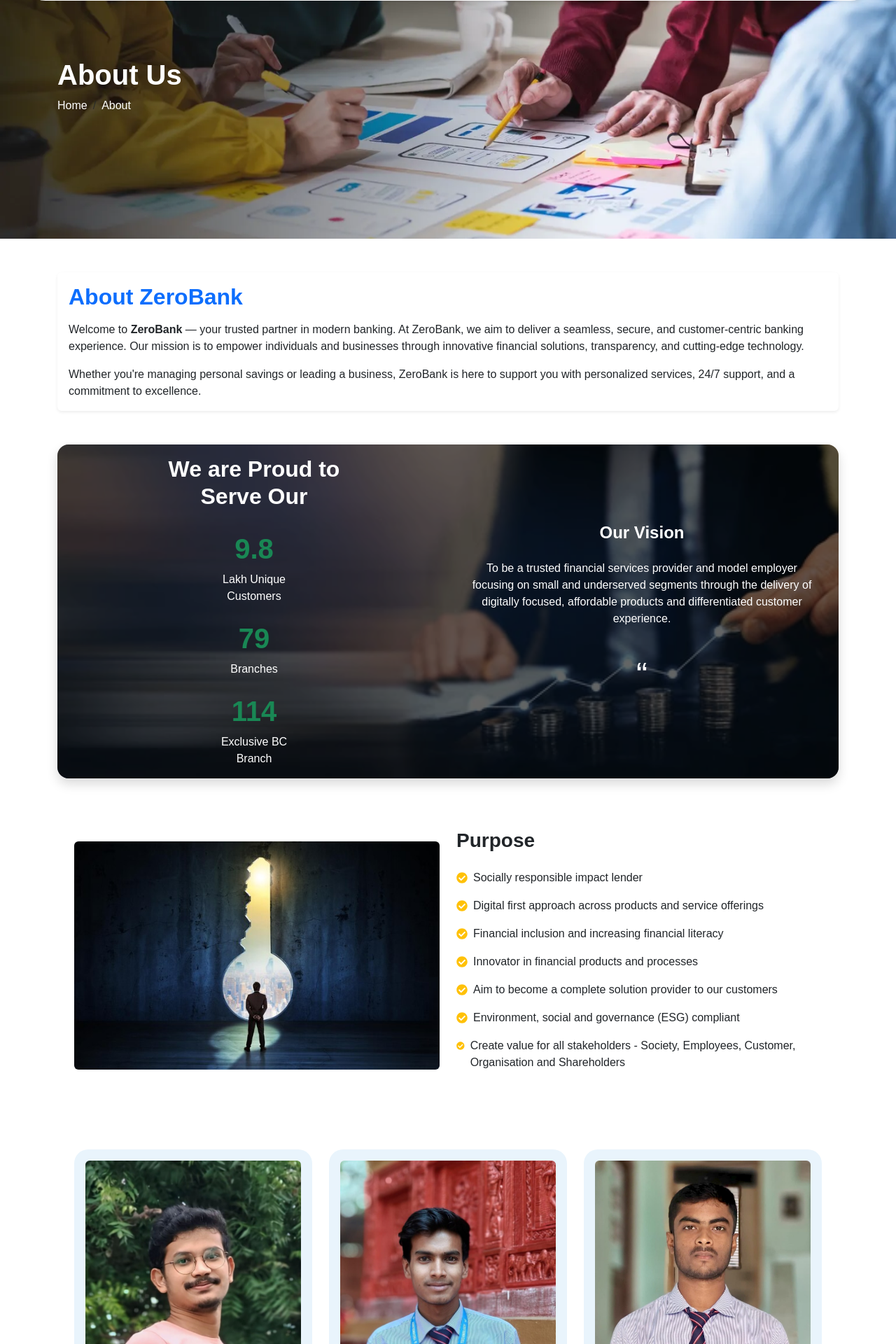
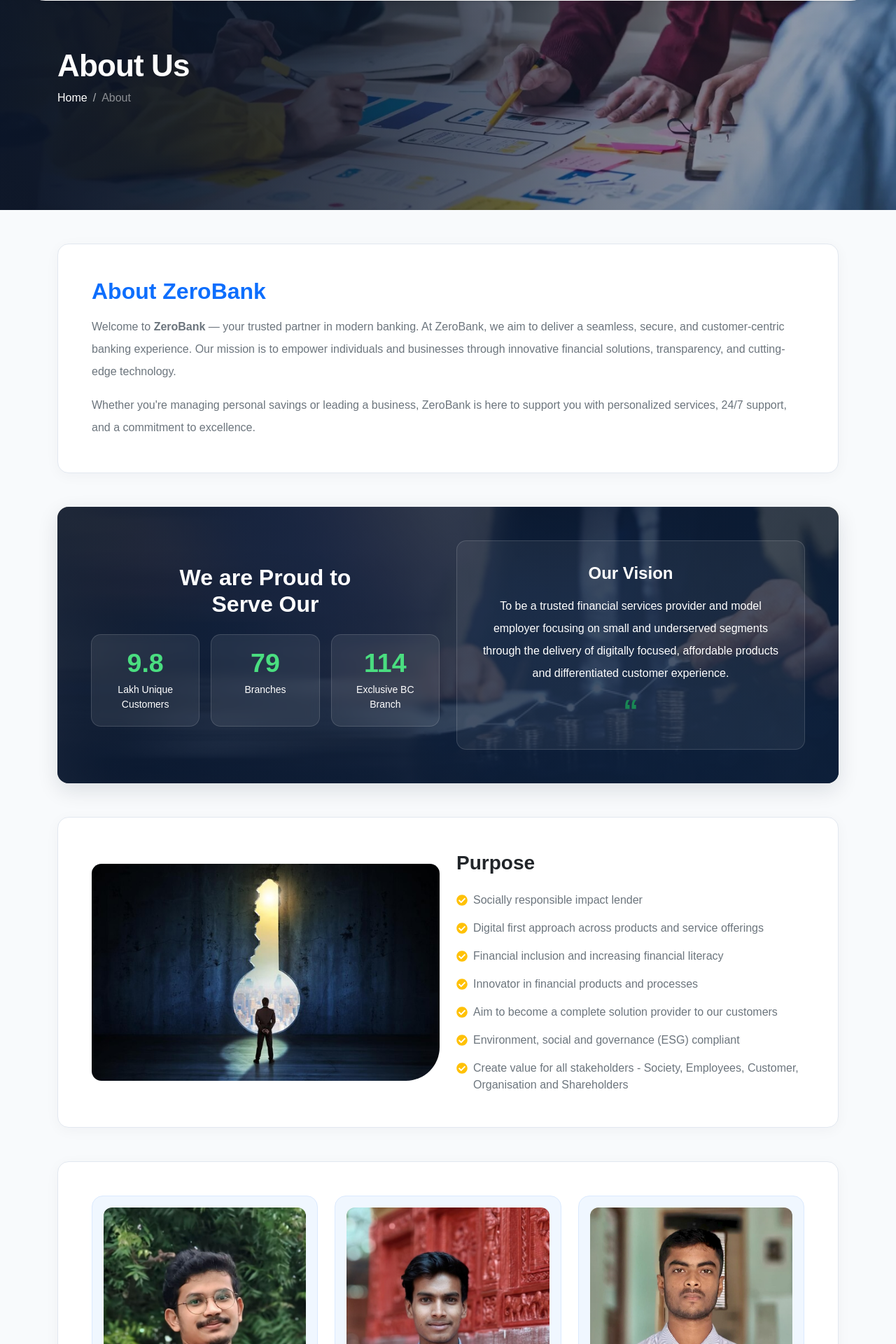
Before and after one commit to Basudeb-Bej/Digital_core_Banking_System, a React (Vite) app in the folder ZeroCode/front-end/: page /about in a window 1280 px wide. Shown: the part 80-2000 px from the top of the page at 70% size. Built offline with nearby package versions, Linux system fonts and the light colour scheme; no server answers.

Commit message:
Update about.jsx

```diff
--- a/ZeroCode/front-end/src/pages/about.jsx
+++ b/ZeroCode/front-end/src/pages/about.jsx
@@ -1,11 +1,11 @@
 import React from "react";
-import backgroundImage from '../assets/img/image5.png';
-import purposeImage from '../assets/img/image4.png';
-import breadcrumbImage from '../assets/img/image7.png';
+import backgroundImage from "../assets/img/image5.png";
+import purposeImage from "../assets/img/image4.png";
+import breadcrumbImage from "../assets/img/image7.png";
 import { FaCheckCircle } from "react-icons/fa";
-import director1 from '../assets/img/director1.jpg';
-import director2 from '../assets/img/director2.jpg';
-import director3 from '../assets/img/director3.jpg';
+import director1 from "../assets/img/director1.jpg";
+import director2 from "../assets/img/director2.jpg";
+import director3 from "../assets/img/director3.jpg";
 
 const points = [
   "Socially responsible impact lender",
@@ -14,49 +14,188 @@ const points = [
   "Innovator in financial products and processes",
   "Aim to become a complete solution provider to our customers",
   "Environment, social and governance (ESG) compliant",
-  "Create value for all stakeholders - Society, Employees, Customer, Organisation and Shareholders"
+  "Create value for all stakeholders - Society, Employees, Customer, Organisation and Shareholders",
 ];
 
 const directors = [
   {
     name: "Mr. Bikash Bhanja",
     role: "Chairman",
-    image: director1
+    image: director1,
   },
   {
     name: "Mr. Arup Mandal",
     role: "Director",
-    image: director2
+    image: director2,
   },
   {
     name: "Mr. Basudeb Bej",
     role: "Chief Finance Officer",
-    image: director3
-  }
+    image: director3,
+  },
 ];
 
 function About() {
   return (
-    <>
+    <div className="zb-about-wrapper">
+      <style>{`
+        .zb-about-wrapper {
+          background-color: #f8fafc;
+          color: #0f172a;
+          overflow-x: hidden;
+        }
+
+        /* Breadcrumb Hero */
+        .zb-about-hero {
+          position: relative;
+          background-size: cover;
+          background-position: center;
+          background-repeat: no-repeat;
+          min-height: clamp(220px, 32vw, 380px);
+          display: flex;
+          align-items: center;
+        }
+
+        .zb-about-hero-overlay {
+          position: absolute;
+          inset: 0;
+          background: linear-gradient(
+            90deg,
+            rgba(9, 21, 43, 0.84) 0%,
+            rgba(9, 21, 43, 0.58) 60%,
+            rgba(9, 21, 43, 0.35) 100%
+          );
+        }
+
+        .zb-about-hero-content {
+          position: relative;
+          z-index: 2;
+        }
+
+        .zb-about-hero-title {
+          font-size: clamp(1.75rem, 3.5vw, 2.75rem);
+          font-weight: 800;
+          letter-spacing: -0.02em;
+        }
+
+        .zb-breadcrumb .breadcrumb-item + .breadcrumb-item::before {
+          color: rgba(255, 255, 255, 0.65);
+        }
+
+        /* Surface Cards */
+        .zb-about-card {
+          background: #ffffff;
+          border: 1px solid #e2e8f0;
+          border-radius: 16px;
+          box-shadow: 0 4px 20px rgba(15, 23, 42, 0.04);
+        }
+
+        /* Stats & Vision Banner */
+        .zb-stats-banner {
+          position: relative;
+          background-size: cover;
+          background-position: center;
+          background-repeat: no-repeat;
+          border-radius: 16px;
+          overflow: hidden;
+          box-shadow: 0 10px 30px rgba(15, 23, 42, 0.12);
+        }
+
+        .zb-stats-overlay {
+          background: linear-gradient(
+            135deg,
+            rgba(9, 21, 43, 0.86) 0%,
+            rgba(15, 35, 66, 0.78) 100%
+          );
+        }
+
+        .zb-stat-box {
+          background: rgba(255, 255, 255, 0.08);
+          border: 1px solid rgba(255, 255, 255, 0.14);
+          border-radius: 14px;
+          padding: 1.25rem 0.75rem;
+          height: 100%;
+          backdrop-filter: blur(6px);
+        }
+
+        .zb-stat-value {
+          font-size: clamp(1.75rem, 3vw, 2.35rem);
+          font-weight: 800;
+          font-variant-numeric: tabular-nums;
+          color: #4ade80;
+          line-height: 1.1;
+          margin-bottom: 0.4rem;
+        }
+
+        .zb-vision-box {
+          background: rgba(255, 255, 255, 0.06);
+          border: 1px solid rgba(255, 255, 255, 0.14);
+          border-radius: 14px;
+          padding: 2rem 1.5rem;
+          height: 100%;
+          display: flex;
+          flex-direction: column;
+          justify-content: center;
+          align-items: center;
+          text-align: center;
+        }
+
+        /* Purpose Image */
+        .zb-purpose-img {
+          width: 100%;
+          max-height: 400px;
+          object-fit: cover;
+          border-radius: 14px;
+          border-bottom-right-radius: 48px;
+        }
+
+        /* Director Cards */
+        .zb-director-card {
+          background: #f0f7ff;
+          border: 1px solid #dbeafe;
+          border-radius: 16px;
+          overflow: hidden;
+          transition: transform 0.2s ease, box-shadow 0.2s ease;
+          height: 100%;
+        }
+
+        .zb-director-card:hover {
+          transform: translateY(-4px);
+          box-shadow: 0 12px 26px rgba(15, 23, 42, 0.08);
+        }
+
+        .zb-director-img-wrap {
+          width: 100%;
+          aspect-ratio: 4 / 3;
+          overflow: hidden;
+          background: #e2e8f0;
+          border-radius: 12px;
+        }
+
+        .zb-director-img-wrap img {
+          width: 100%;
+          height: 100%;
+          object-fit: cover;
+          object-position: top center;
+        }
+      `}</style>
+
       {/* Full-Width Breadcrumb Section */}
       <div
-        className="w-100 text-white d-flex align-items-center mb-5"
-        style={{
-          backgroundImage: `url(${breadcrumbImage})`,
-          backgroundSize: 'cover',
-          backgroundPosition: 'center',
-          backgroundRepeat: 'no-repeat',
-          height: '421px'
-        }}
+        className="w-100 text-white zb-about-hero"
+        style={{ backgroundImage: `url(${breadcrumbImage})` }}
       >
-        <div className="container py-4">
-          <h1 className="fw-bold">About Us</h1>
+        <div className="zb-about-hero-overlay" />
+        <div className="container py-4 zb-about-hero-content">
+          <h1 className="zb-about-hero-title mb-2">About Us</h1>
           <nav aria-label="breadcrumb">
-            <ol className="breadcrumb">
+            <ol className="breadcrumb zb-breadcrumb mb-0">
               <li className="breadcrumb-item">
-                <a href="/" className="text-white text-decoration-none">Home</a>
+                <a href="/" className="text-white text-decoration-none">
+                  Home
+                </a>
               </li>
-              <li className="breadcrumb-item active text-white" aria-current="page">
+              <li className="breadcrumb-item active text-white-50" aria-current="page">
                 About
               </li>
             </ol>
@@ -64,82 +203,96 @@ function About() {
         </div>
       </div>
 
-      <div className="container my-5">
+      <div className="container py-4 py-lg-5">
         {/* About Intro Card */}
-        <div className="card shadow-sm border-0 mb-5">
-          <div className="card-body">
-            <h2 className="card-title text-primary fw-bold">About ZeroBank</h2>
-            <p className="card-text mt-3">
+        <div className="zb-about-card p-4 p-md-5 mb-4 mb-lg-5">
+          <h2 className="text-primary fw-bold mb-3">About ZeroBank</h2>
+          <p className="text-secondary lh-lg mb-3">
             Welcome to <strong>ZeroBank</strong> — your trusted partner in modern banking.
             At ZeroBank, we aim to deliver a seamless, secure, and customer-centric banking experience.
             Our mission is to empower individuals and businesses through innovative financial solutions,
             transparency, and cutting-edge technology.
           </p>
-            <p className="card-text">
+          <p className="text-secondary lh-lg mb-0">
             Whether you're managing personal savings or leading a business, ZeroBank is here to support you
             with personalized services, 24/7 support, and a commitment to excellence.
           </p>
         </div>
+
+        {/* Stats & Vision Section */}
+        <div
+          className="zb-stats-banner text-white mb-4 mb-lg-5"
+          style={{ backgroundImage: `url(${backgroundImage})` }}
+        >
+          <div className="zb-stats-overlay p-4 p-md-5">
+            <div className="row g-4 align-items-stretch">
+              {/* Stats */}
+              <div className="col-12 col-lg-6 d-flex flex-column justify-content-center text-center">
+                <h2 className="fw-bold mb-4">
+                  We are Proud to
+                  <br />
+                  Serve Our
+                </h2>
+                <div className="row g-3">
+                  <div className="col-12 col-sm-4">
+                    <div className="zb-stat-box">
+                      <div className="zb-stat-value">9.8</div>
+                      <p className="small mb-0 text-white text-opacity-90">
+                        Lakh Unique
+                        <br />
+                        Customers
+                      </p>
                     </div>
-
-        {/* Stats, Vision Section */}
-        <div
-          className="card text-white border-0 shadow"
-          style={{
-            backgroundImage: `url(${backgroundImage})`,
-            backgroundSize: 'cover',
-            backgroundPosition: 'center',
-            backgroundRepeat: 'no-repeat',
-            borderRadius: '1rem',
-            minHeight: '400px'
-          }}
-        >
-          <div className="card-body" style={{ backgroundColor: 'rgba(0, 0, 0, 0.6)', borderRadius: '1rem' }}>
-            <div className="row">
-              {/* Stats */}
-              <div className="col-md-6 text-center d-flex flex-column justify-content-center">
-                <h2 className="fw-bold">We are Proud to<br />Serve Our</h2>
-                <div className="mt-4">
-                  <h1 className="text-success fw-bold">9.8</h1>
-                  <p className="mb-4">Lakh Unique<br />Customers</p>
-                  <h1 className="text-success fw-bold">79</h1>
-                  <p className="mb-4">Branches</p>
-                  <h1 className="text-success fw-bold">114</h1>
-                  <p className="mb-0">Exclusive BC<br />Branch</p>
+                  </div>
+                  <div className="col-6 col-sm-4">
+                    <div className="zb-stat-box">
+                      <div className="zb-stat-value">79</div>
+                      <p className="small mb-0 text-white text-opacity-90">Branches</p>
+                    </div>
+                  </div>
+                  <div className="col-6 col-sm-4">
+                    <div className="zb-stat-box">
+                      <div className="zb-stat-value">114</div>
+                      <p className="small mb-0 text-white text-opacity-90">
+                        Exclusive BC
+                        <br />
+                        Branch
+                      </p>
+                    </div>
+                  </div>
                 </div>
               </div>
 
               {/* Vision */}
-              <div className="col-md-6 d-flex flex-column justify-content-center text-center">
-                <h4 className="fw-bold">Our Vision</h4>
-                <p className="mt-3 px-3">
+              <div className="col-12 col-lg-6">
+                <div className="zb-vision-box">
+                  <h4 className="fw-bold mb-3">Our Vision</h4>
+                  <p className="mb-3 text-white text-opacity-90 lh-lg px-md-2">
                     To be a trusted financial services provider and model employer focusing on small and underserved
                     segments through the delivery of digitally focused, affordable products and differentiated customer experience.
                   </p>
-                <div style={{ fontSize: "3rem", marginTop: "1rem" }}>“</div>
+                  <div className="text-success fw-bold" style={{ fontSize: "2.75rem", lineHeight: 1 }}>
+                    “
+                  </div>
+                </div>
               </div>
             </div>
           </div>
         </div>
 
         {/* Purpose Section */}
-        <div className="card-body mt-5" style={{ backgroundColor: 'rgba(0, 0, 0, 0.6)', borderRadius: '1rem' }}>
-          <div className="row align-items-center bg-white text-dark rounded p-4">
-            <div className="col-md-6 mb-4 mb-md-0">
-              <img
-                src={purposeImage}
-                alt="Purpose"
-                className="img-fluid rounded"
-                style={{ borderBottomRightRadius: '60px' }}
-              />
+        <div className="zb-about-card p-4 p-md-5 mb-4 mb-lg-5">
+          <div className="row g-4 align-items-center">
+            <div className="col-12 col-lg-6">
+              <img src={purposeImage} alt="Purpose" className="zb-purpose-img" />
             </div>
-            <div className="col-md-6">
-              <h3 className="fw-bold mb-4">Purpose</h3>
-              <ul className="list-unstyled">
+            <div className="col-12 col-lg-6">
+              <h3 className="fw-bold mb-4 text-dark">Purpose</h3>
+              <ul className="list-unstyled mb-0 d-flex flex-column gap-3">
                 {points.map((point, index) => (
-                  <li key={index} className="d-flex align-items-start mb-3">
-                    <FaCheckCircle className="text-warning me-2 mt-1" />
-                    <span>{point}</span>
+                  <li key={index} className="d-flex align-items-start gap-2">
+                    <FaCheckCircle className="text-warning flex-shrink-0 mt-1" size={16} />
+                    <span className="text-secondary lh-base">{point}</span>
                   </li>
                 ))}
               </ul>
@@ -148,33 +301,23 @@ function About() {
         </div>
 
         {/* Board of Directors Section */}
-        <div className="card-body mt-5" style={{ backgroundColor: 'rgba(0, 0, 0, 0.6)', borderRadius: '1rem' }}>
-          <div className="row align-items-center bg-white text-dark rounded p-4">
+        <div className="zb-about-card p-4 p-md-5">
+          <div className="row g-4 justify-content-center">
             {directors.map((director, index) => (
-              <div key={index} className="col-md-4 col-sm-6 mb-4 text-center">
-                <div
-                  className="p-3 h-100"
-                  style={{
-                    backgroundColor: '#e9f4fc',
-                    borderRadius: '20px',
-                    minHeight: '100%',
-                  }}
-                >
-                  <img
-                    src={director.image}
-                    alt={director.name}
-                    className="img-fluid rounded mb-3"
-                  />
-                  <h6 className="fw-bold mb-1">{director.name}</h6>
-                  <p className="text-success small mb-0">{director.role}</p>
+              <div key={index} className="col-12 col-sm-6 col-lg-4 text-center">
+                <div className="zb-director-card p-3">
+                  <div className="zb-director-img-wrap mb-3">
+                    <img src={director.image} alt={director.name} />
+                  </div>
+                  <h6 className="fw-bold text-dark mb-1">{director.name}</h6>
+                  <p className="text-success small fw-semibold mb-0">{director.role}</p>
                 </div>
               </div>
             ))}
           </div>
         </div>
-
       </div>
-    </>
+    </div>
   );
 }
 
```
Lines whose indentation alone changed are shown as unchanged.
